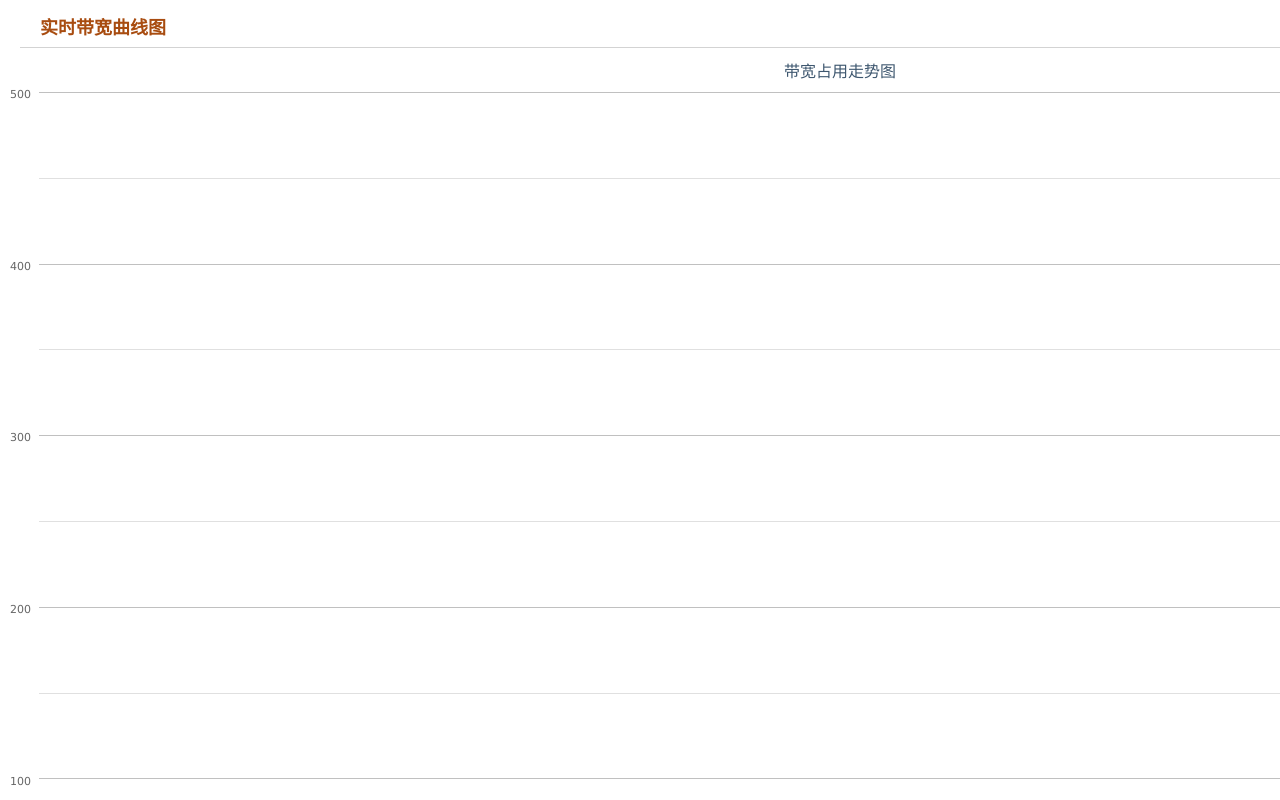
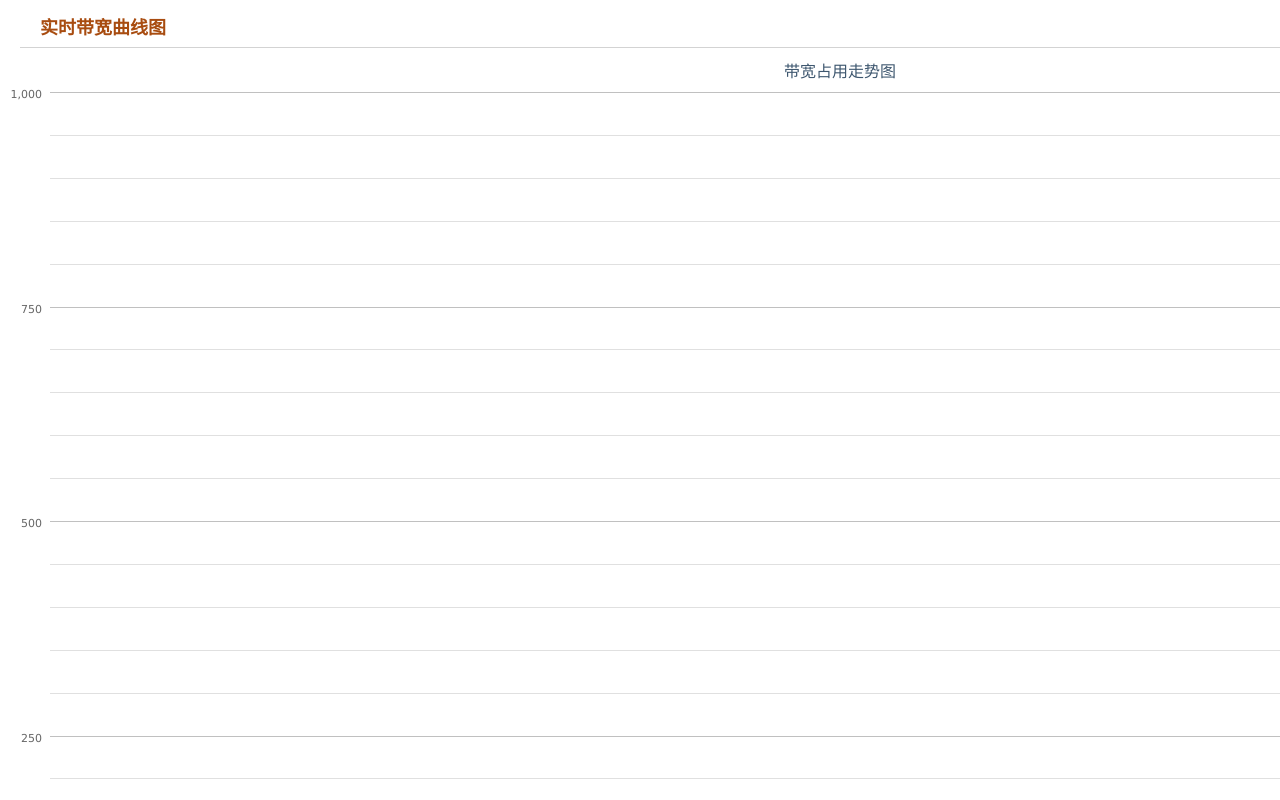
Before and after one commit to shengbinmeng/qos-tester, a plain HTML site: page QosTester/source.bundle/index.html in a window 1280 px wide. Shown: the top 800 px of the page. Drawn offline with Linux system fonts and the light colour scheme.

Commit message:
Modify to show the simulated bandwidth
This is only expedient and the code will be refactored

```diff
--- a/QosTester/source.bundle/index.html
+++ b/QosTester/source.bundle/index.html
@@ -47,7 +47,7 @@
             },
             yAxis: { //设置Y轴
                 title: 'kB/s',
-                max: 500, //Y轴最大值
+                max: 1000, //Y轴最大值
                 min: 0 , //Y轴最小值
                 minorTickInterval: 50,//最小刻度
                 tickPixelInterval:100//刻度间隔
@@ -119,7 +119,7 @@
                          })()
                   },
                   {
-                  name: '接收码率',
+                  name: '模拟的带宽',
                   data: (function() { //设置默认数据，这里是假数据，如果有真数据可以在页面加载时候用真数据替换掉
                          var data = [],
                          time = (new Date()).getTime(),
```
Also changed, not shown: 1 other file.
